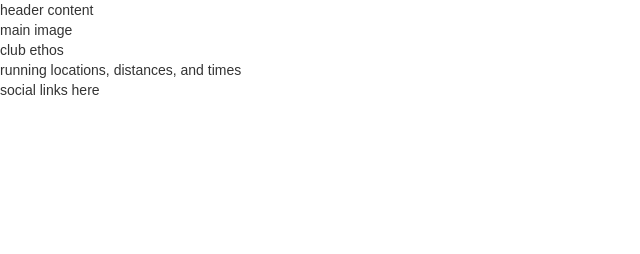
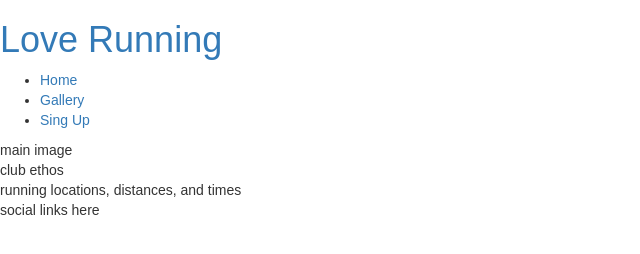
Before and after one commit to NaifZaghmout/yalarun, a plain HTML site: page index.html in a window 1280 px wide. Shown: the whole page, without its empty margins (0-640 px from the left). Drawn offline with nearby package versions, Linux system fonts and the light colour scheme.

Commit message:
add basic header structure

```diff
--- a/index.html
+++ b/index.html
@@ -14,7 +14,25 @@
 <title>yalarun</title>
 </head>
 <body>
-<header>header content </header>
+
+<header>
+    <a href="index.html">
+        <h1>Love Running</h1>
+    </a>
+    <nav>
+        <ul>
+            <li>
+                 <a href="index.html">Home</a>
+             </li>
+            <li>
+                <a href="#">Gallery</a>
+            </li>
+            <li>
+                <a href="#">Sing Up</a>
+            </li>
+        </ul>
+    </nav>
+</header>
 <section>main image</section>
 <section>club ethos</section>
 <section>running  locations, distances, and times</section>
```
